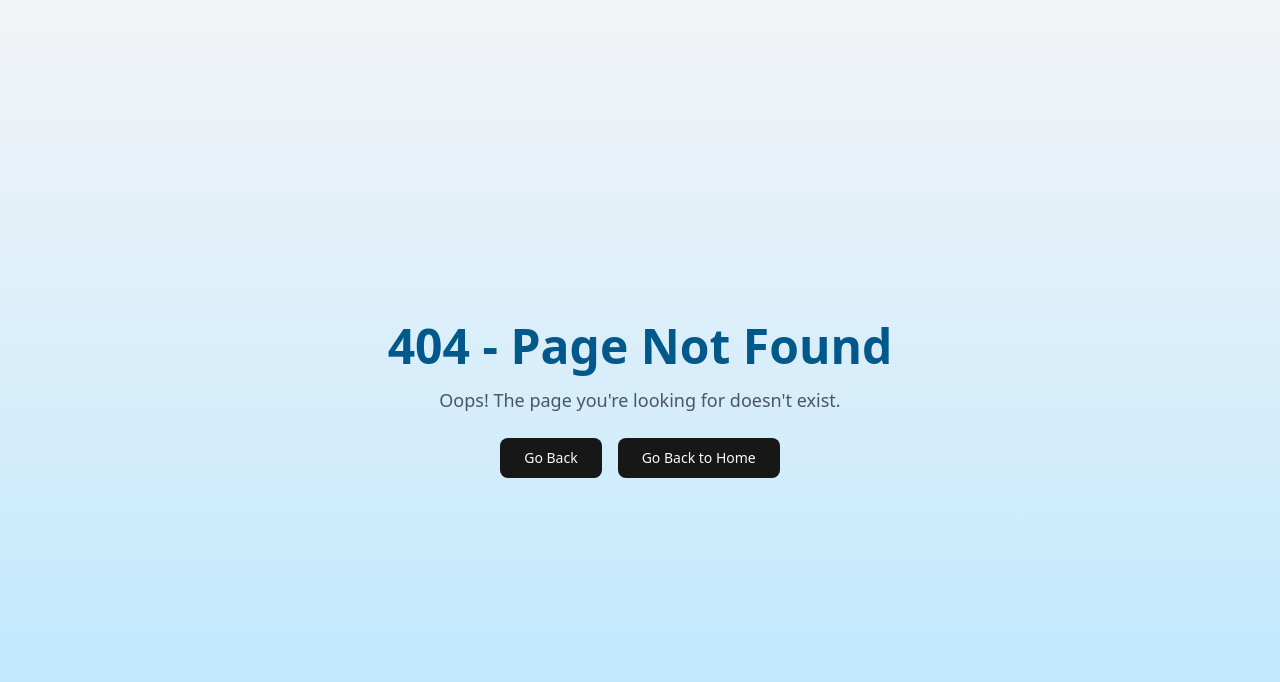
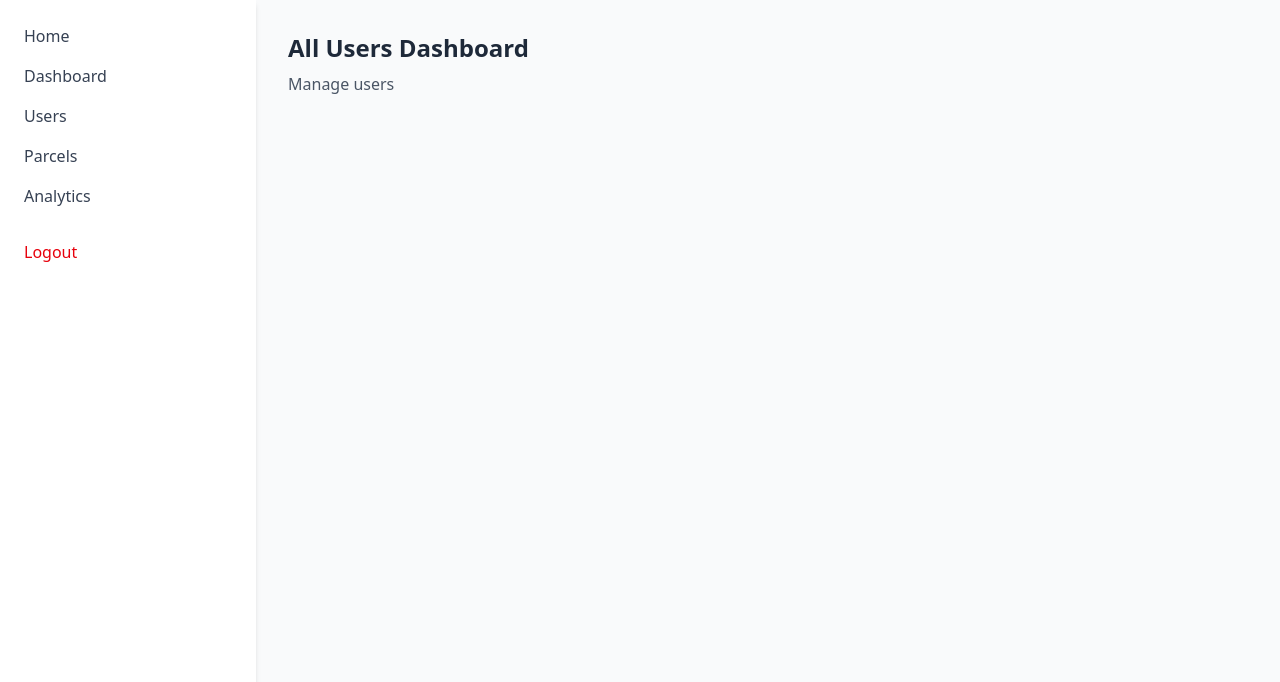
Before and after one commit to Marg0n/CourierAndParcelManagementSystem, a React (Vite) app in the folder frontend/: page /dashboard/admin/users in a window 1280 px wide. Before the commit this address had no page. Shown: the top 682 px of the page. Built offline with nearby package versions, Linux system fonts and the light colour scheme; sample sign-in values are in the browser's storage.

Commit message:
Add/Modify: Added Admin layout with outlet and added used demo & indexed admin home.

```diff
--- a/frontend/src/components/dashboard/admin/AdminHome.tsx
+++ b/frontend/src/components/dashboard/admin/AdminHome.tsx
@@ -1,4 +1,4 @@
-import React from "react";
+
 
 const AdminHome = () => {
   return (
--- /dev/null
+++ b/frontend/src/components/dashboard/admin/AdminLayout.tsx
@@ -0,0 +1,12 @@
+
+import { Outlet } from 'react-router-dom';
+
+const AdminLayout = () => {
+    return (
+        <>
+           <Outlet/>
+        </>
+    );
+};
+
+export default AdminLayout;
--- /dev/null
+++ b/frontend/src/components/dashboard/admin/AllUsers.tsx
@@ -0,0 +1,12 @@
+const AllUsers = () => {
+  return (
+    <>
+      <h1 className="text-2xl font-bold text-gray-800">All Users Dashboard</h1>
+      <p className="text-gray-600 mt-2">
+        Manage users
+      </p>
+    </>
+  );
+};
+
+export default AllUsers;
--- a/frontend/src/pages/dashboard/admin/AdminDashboard.tsx
+++ b/frontend/src/pages/dashboard/admin/AdminDashboard.tsx
@@ -1,11 +1,12 @@
-import AdminHome from "@/components/dashboard/admin/AdminHome";
+
+import AdminLayout from "@/components/dashboard/admin/AdminLayout";
 import { DashboardLayout } from "@/components/layouts/DashboardLayout";
 
 
 const AdminDashboard = () => {
   return (
     <DashboardLayout role="Admin">
-      <AdminHome/>
+      <AdminLayout/>
     </DashboardLayout>
   );
 };
--- a/frontend/src/routes/Router.tsx
+++ b/frontend/src/routes/Router.tsx
@@ -7,6 +7,8 @@ import AdminDashboard from "@/pages/dashboard/admin/AdminDashboard";
 import CustomerDashboard from "@/pages/dashboard/customer/CustomerDashboard";
 import ErrorPage from "@/pages/shared/errors/ErrorPage";
 import Protected from "./Protected";
+import AllUsers from "@/components/dashboard/admin/AllUsers";
+import AdminHome from "@/components/dashboard/admin/AdminHome";
 
 
 const Router = createBrowserRouter([
@@ -27,6 +29,24 @@ const Router = createBrowserRouter([
   {
     path: "/dashboard/admin",
     element: <Protected><AdminDashboard /></Protected>,
+    children:[
+      {
+        index: true,
+        element:<AdminHome/>,
+      },
+      {
+        path: "users",
+        element:<AllUsers />,
+      },
+      {
+        path: "parcels",
+        element:<AdminDashboard />,
+      },
+      {
+        path: "metrics",
+        element:<AdminDashboard />,
+      },
+    ]
   },
   {
     path: "/dashboard/customer",
@@ -37,7 +57,7 @@ const Router = createBrowserRouter([
     element: <Protected><AgentDashboard /></Protected>,
   },
 
-  // Fallback route for undefined paths
+  //* Fallback route for undefined paths
   {
     path: "*",
     element: <ErrorPage />,
```
